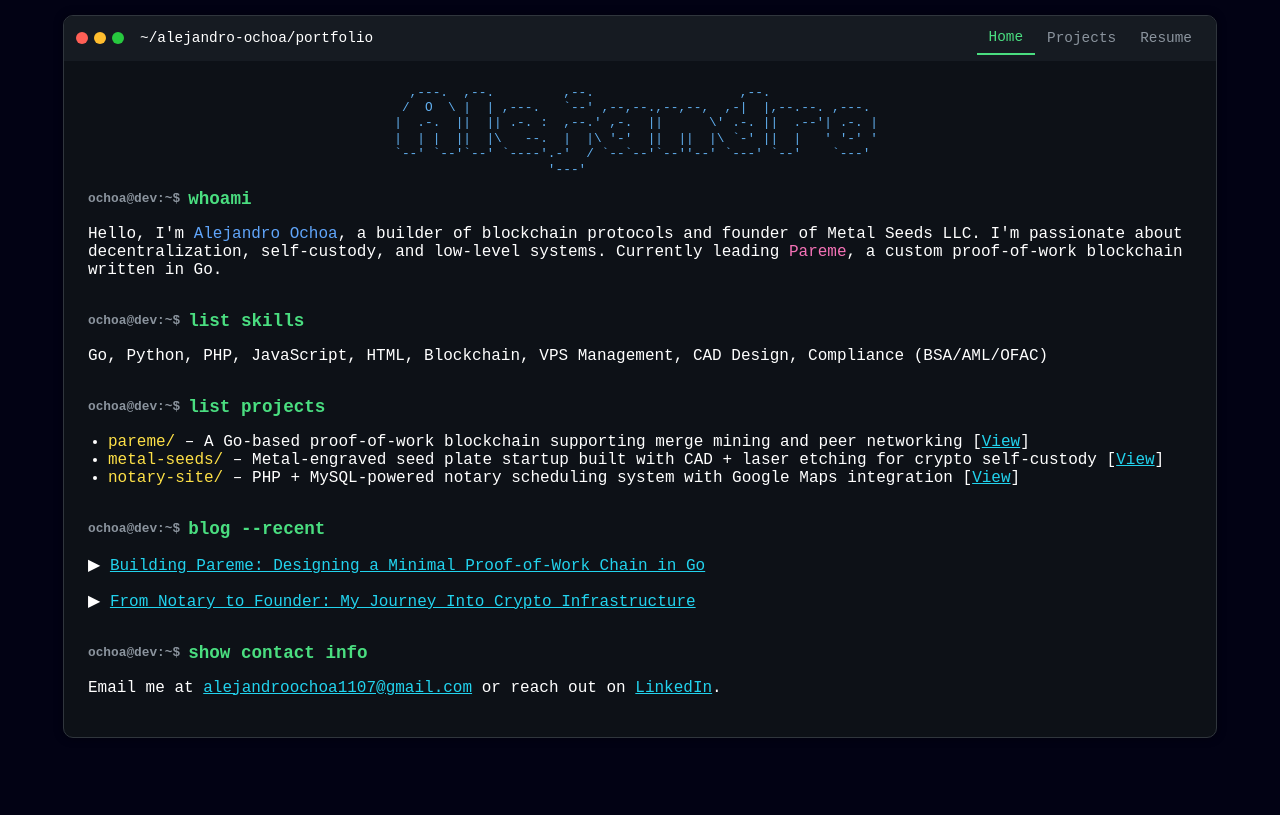
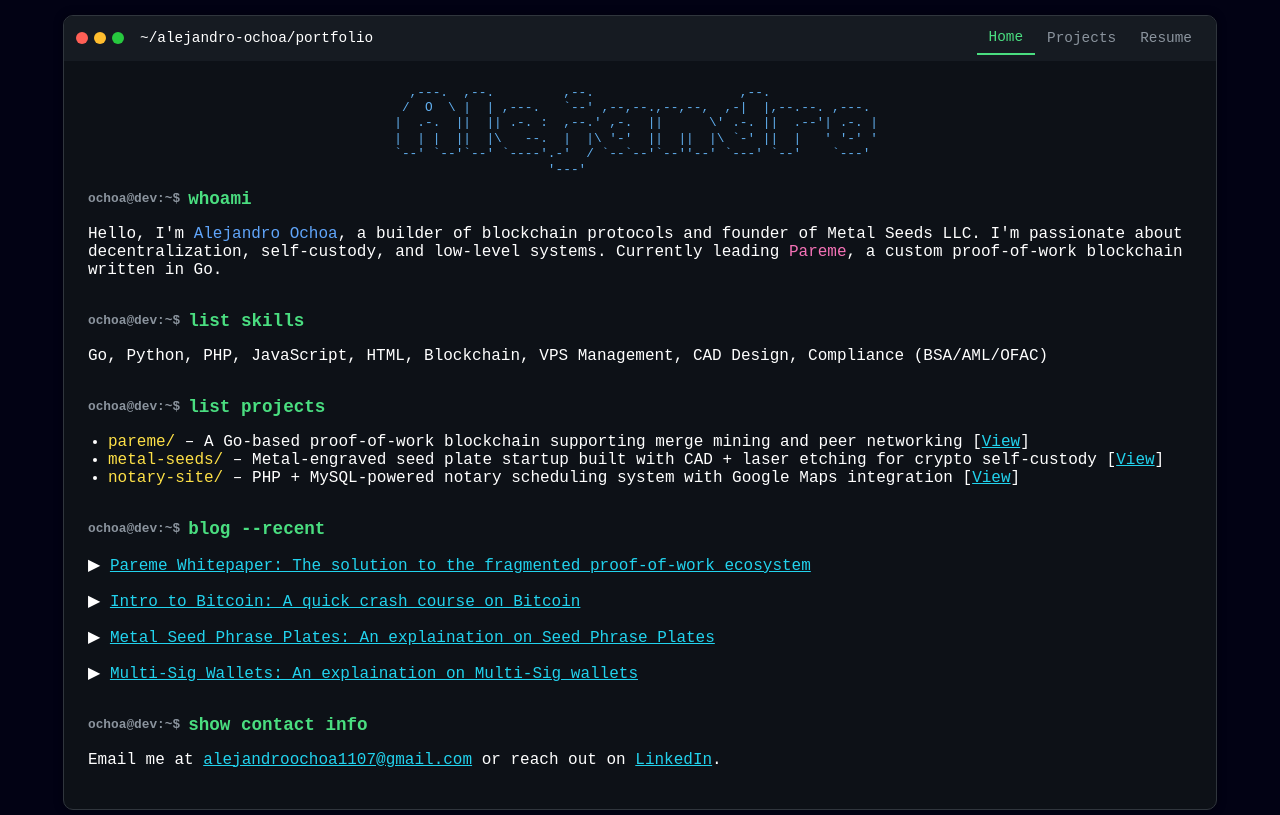
Before and after one commit to radikalreems/portfolio, a React (Create React App) app: page / in a window 1280 px wide. Built offline with nearby package versions, Linux system fonts and the light colour scheme.

Commit message:
added links for blog

```diff
--- a/src/components/TerminalPortfolio.js
+++ b/src/components/TerminalPortfolio.js
@@ -137,8 +137,10 @@ const TerminalPortfolio = () => {
             <h2 className="terminal-line" style={{ marginTop: '2rem' }}>
               <TerminalPrompt command="blog --recent" />
             </h2>
-            <p>▶ <a href="#" className="text-cyan">Building Pareme: Designing a Minimal Proof-of-Work Chain in Go</a></p>
-            <p>▶ <a href="#" className="text-cyan">From Notary to Founder: My Journey Into Crypto Infrastructure</a></p>
+            <p>▶ <a href="https://pareme.org/pareme-whitepaper.pdf" className="text-cyan">Pareme Whitepaper: The solution to the fragmented proof-of-work ecosystem</a></p>
+            <p>▶ <a href="https://metalseeds.io/intro-to-bitcoin/" className="text-cyan">Intro to Bitcoin: A quick crash course on Bitcoin</a></p>
+            <p>▶ <a href="https://metalseeds.io/metal-seed-phrase-plates/" className="text-cyan">Metal Seed Phrase Plates: An explaination on Seed Phrase Plates</a></p>
+            <p>▶ <a href="https://metalseeds.io/multi-signature-wallets/" className="text-cyan">Multi-Sig Wallets: An explaination on Multi-Sig wallets</a></p>
 
             <h2 className="terminal-line" style={{ marginTop: '2rem' }}>
               <TerminalPrompt command="show contact info" />
```
